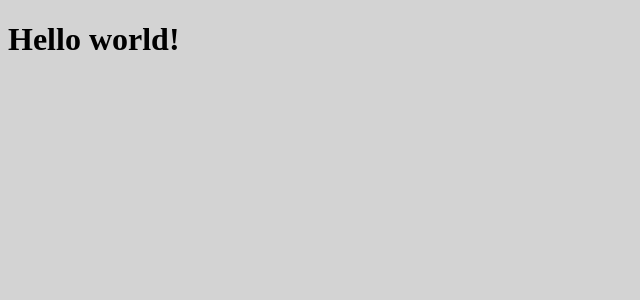
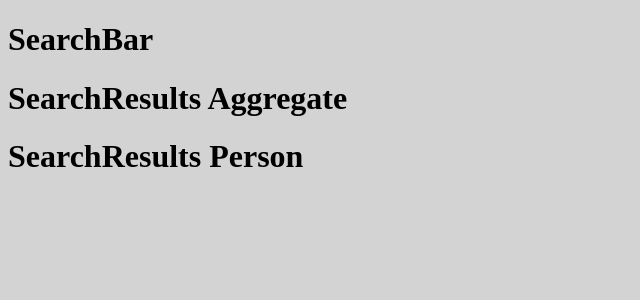
Before and after one commit to JoshuaToth/person-data-viewer, a React app: page / in a window 1280 px wide. Shown: the top 300 px of the page, without its empty margins (0-640 px from the left). Built offline with nearby package versions, Linux system fonts and the light colour scheme.

Commit message:
Getting the components set up

```diff
--- a/src/app/hello.tsx
+++ /dev/null
@@ -1,13 +0,0 @@
-import * as React from 'react';
-
-interface IHelloProps {};
-
-interface IHelloState {};
-
-export class Hello extends React.Component<IHelloProps, IHelloState> {
-  render() {
-    return (
-      <h1>{'Hello world!'}</h1>
-    );
-  }
-}
--- /dev/null
+++ b/src/app/search-bar/search-bar.tsx
@@ -0,0 +1,13 @@
+import * as React from 'react';
+
+interface ISearchBarProps {};
+
+interface ISearchBarState {};
+
+export class SearchBar extends React.Component<ISearchBarProps, ISearchBarState> {
+  render() {
+    return (
+      <h1>{'SearchBar'}</h1>
+    );
+  }
+}
--- /dev/null
+++ b/src/app/search-results/search-results-aggregate/search-results-aggregate.tsx
@@ -0,0 +1,9 @@
+import * as React from 'react';
+
+export const SearchResultsAggregate = (props) => {
+  return (
+    <div className="col-5">
+      <h1>{'SearchResults Aggregate'}</h1>
+    </div>
+  );
+};
--- /dev/null
+++ b/src/app/search-results/search-results-person/search-results-person.tsx
@@ -0,0 +1,9 @@
+import * as React from 'react';
+
+export const SearchResultsPerson = (props) => {
+  return (
+    <div className="col-5">
+      <h1>{'SearchResults Person'}</h1>
+    </div>
+  );
+};
--- /dev/null
+++ b/src/app/search-results/search-results.tsx
@@ -0,0 +1,18 @@
+import * as React from 'react';
+import * as Aggregate from './search-results-aggregate/search-results-aggregate';
+import * as Person from './search-results-person/search-results-person'
+
+interface ISearchResultsProps {};
+
+interface ISearchResultsState {};
+
+export class SearchResults extends React.Component<ISearchResultsProps, ISearchResultsState> {
+  render() {
+    return (
+      <div className="row">
+        <Aggregate.SearchResultsAggregate />
+        <Person.SearchResultsPerson />
+      </div>
+    );
+  }
+}
--- /dev/null
+++ b/src/app/search.tsx
@@ -0,0 +1,18 @@
+import * as React from 'react';
+import { SearchBar } from './search-bar/search-bar';
+import { SearchResults } from './search-results/search-results';
+
+interface ISearchProps {};
+
+interface ISearchState {};
+
+export class Search extends React.Component<ISearchProps, ISearchState> {
+  render() {
+    return (
+      <div>
+        <SearchBar />
+        <SearchResults />
+      </div>
+    );
+  }
+}
--- a/src/index.tsx
+++ b/src/index.tsx
@@ -1,11 +1,11 @@
 import * as React from 'react';
 import * as ReactDOM from 'react-dom';
 
-import {Hello} from './app/hello';
+import {Search} from './app/Search';
 
 import './index.less';
 
 ReactDOM.render(
-  <Hello/>,
+  <Search/>,
   document.getElementById('root')
 );
```
Also changed, not shown: .yo-rc.json, 1 other file (tests, documents, lock files or other folders).
